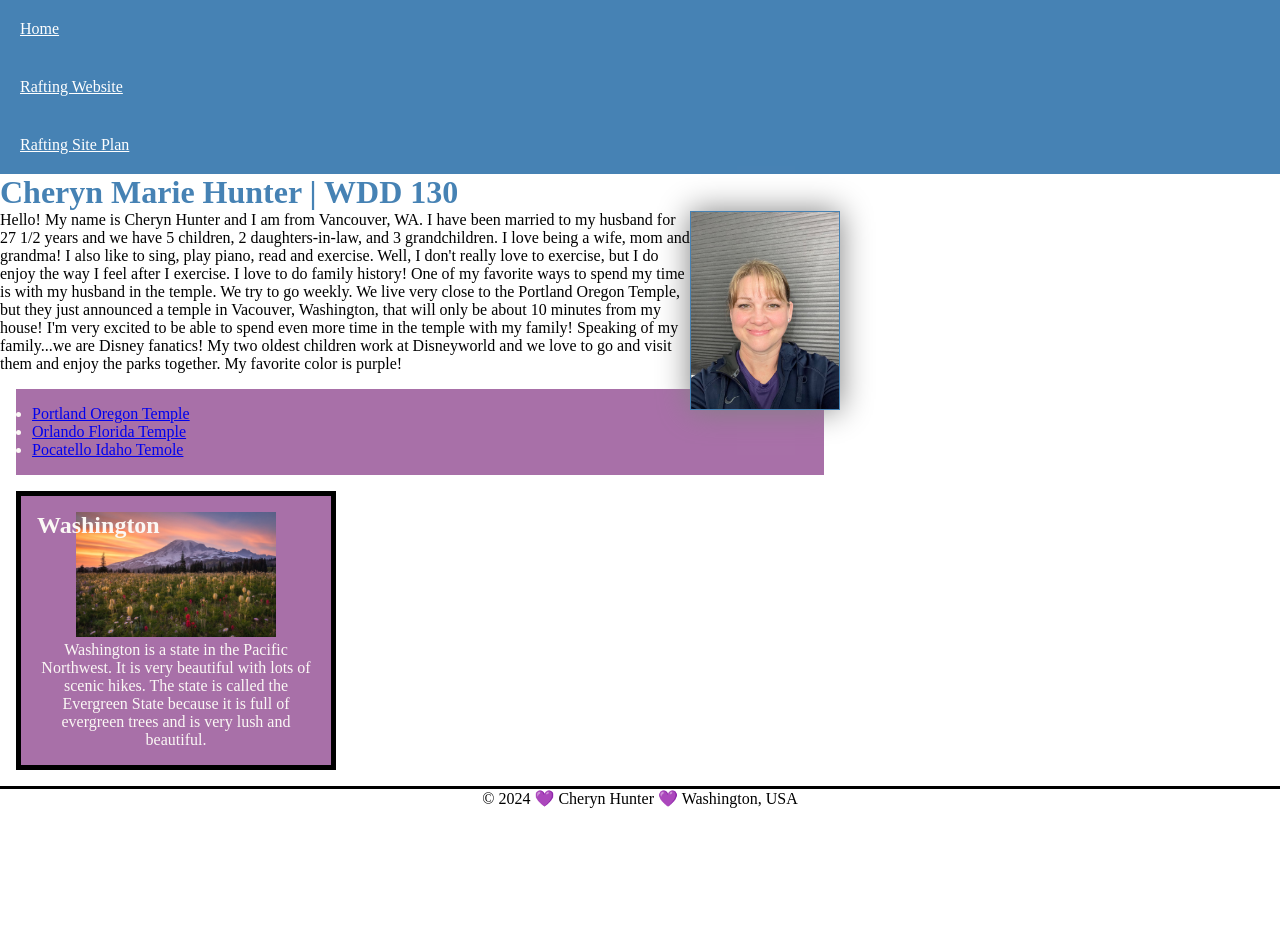
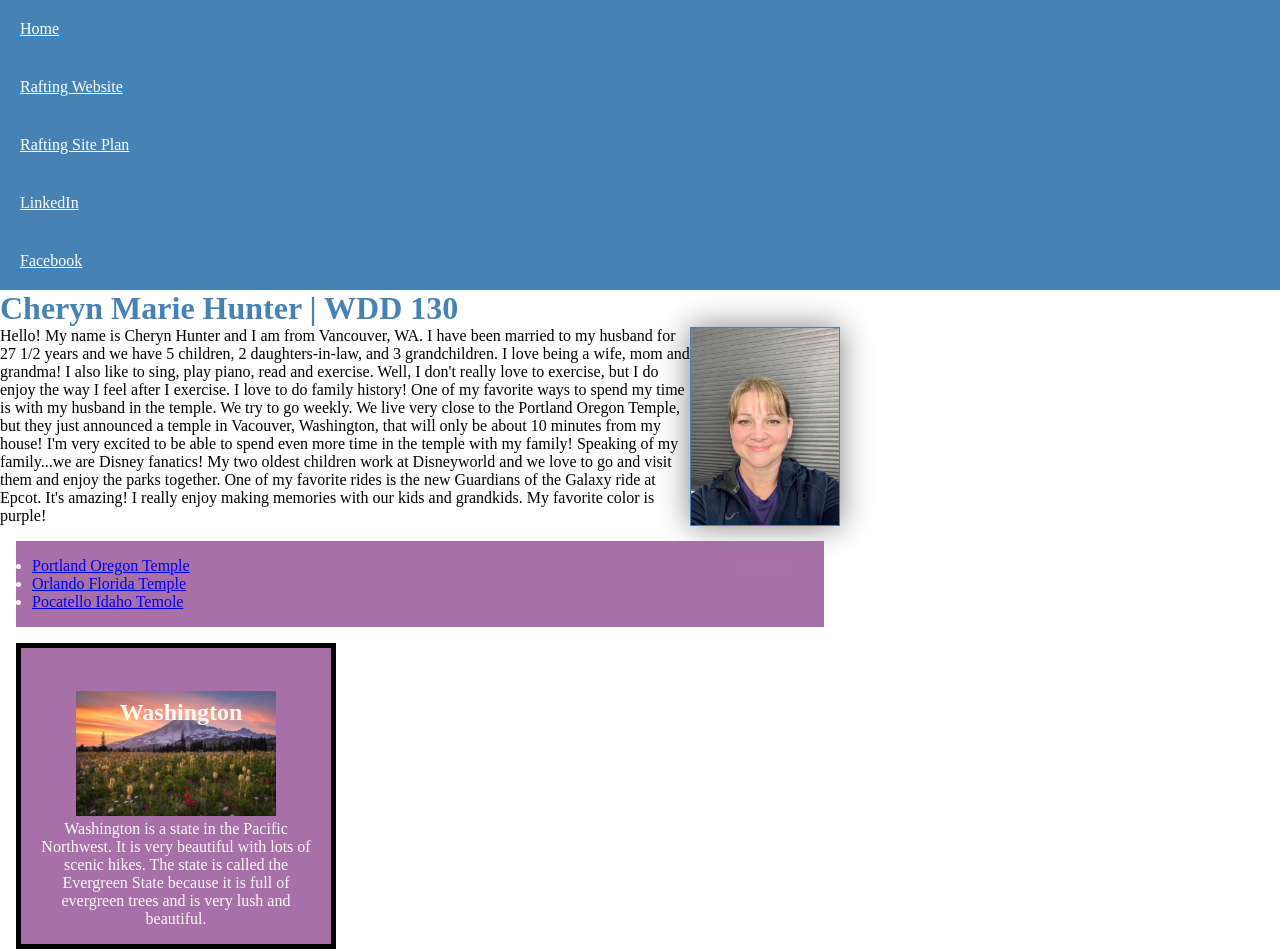
Before and after one commit to CherynHunter/wdd130, a plain HTML site: page index.html in a window 1280 px wide. Shown: the top 952 px of the page. Before the commit the page ends 808 px from the top, so only its background shows below. Drawn offline with Linux system fonts and the light colour scheme.

Commit message:
week 3 updates

```diff
--- a/index.html
+++ b/index.html
@@ -14,12 +14,14 @@
         <a href="#">Home</a>
         <a href="wwr/">Rafting Website</a>
         <a href="wwr/site-plan-rafting.html">Rafting Site Plan</a>
+        <a href="https://www.linkedin.com/in/cheryn-hunter-31a5332a0/">LinkedIn</a>
+        <a href="https://www.facebook.com/cheryn.hunter">Facebook</a>
       </nav>
     </header>
     <main>
       <h1>Cheryn Marie Hunter | WDD 130</h1>
       <img src="images/profile.jpg" alt="Cheryn M Hunter" width="200">
-      <p>Hello!  My name is Cheryn Hunter and I am from Vancouver, WA.  I have been married to my husband for 27 1/2 years and we have 5 children, 2 daughters-in-law, and 3 grandchildren.  I love being a wife, mom and grandma!  I also like to sing, play piano, read and exercise.  Well, I don't really love to exercise, but I do enjoy the way I feel after I exercise. I love to do family history!  One of my favorite ways to spend my time is with my husband in the temple.  We try to go weekly.  We live very close to the Portland Oregon Temple, but they just announced a temple in Vacouver, Washington, that will only be about 10 minutes from my house!  I'm very excited to be able to spend even more time in the temple with my family!  Speaking of my family...we are Disney fanatics!  My two oldest children work at Disneyworld and we love to go and visit them and enjoy the parks together.  My favorite color is purple!</p>
+      <p>Hello!  My name is Cheryn Hunter and I am from Vancouver, WA.  I have been married to my husband for 27 1/2 years and we have 5 children, 2 daughters-in-law, and 3 grandchildren.  I love being a wife, mom and grandma!  I also like to sing, play piano, read and exercise.  Well, I don't really love to exercise, but I do enjoy the way I feel after I exercise. I love to do family history!  One of my favorite ways to spend my time is with my husband in the temple.  We try to go weekly.  We live very close to the Portland Oregon Temple, but they just announced a temple in Vacouver, Washington, that will only be about 10 minutes from my house!  I'm very excited to be able to spend even more time in the temple with my family!  Speaking of my family...we are Disney fanatics!  My two oldest children work at Disneyworld and we love to go and visit them and enjoy the parks together.  One of my favorite rides is the new Guardians of the Galaxy ride at Epcot.  It's amazing!  I really enjoy making memories with our kids and grandkids. My favorite color is purple!</p>
       <ul class="box">
         <li><a href="https://www.churchofjesuschrist.org/temples/details/portland-oregon-temple?lang=eng">Portland Oregon Temple</a></li>
         <li><a href="https://www.churchofjesuschrist.org/temples/details/orland-florida-temple?lang=eng">Orlando Florida Temple</a></li>
--- a/styles/styles.css
+++ b/styles/styles.css
@@ -37,9 +37,9 @@ aside img {
     height: auto;
 }
 aside h2{
-    position: absolute;
-    top:
-    left:
+    position: relative;
+    top: 35px;
+    left: 5px;
 }
 footer {
     margin-top: 15px;
```
